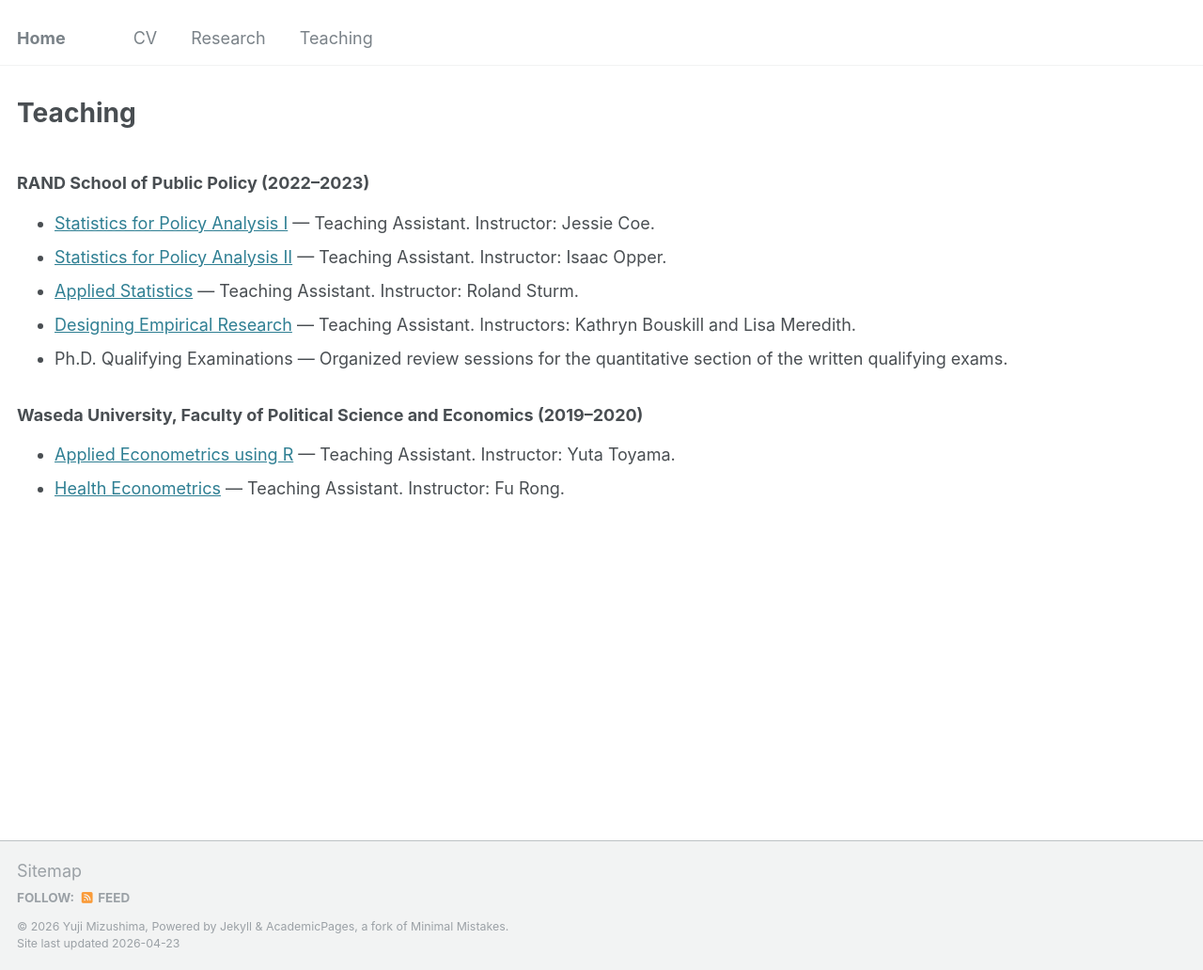
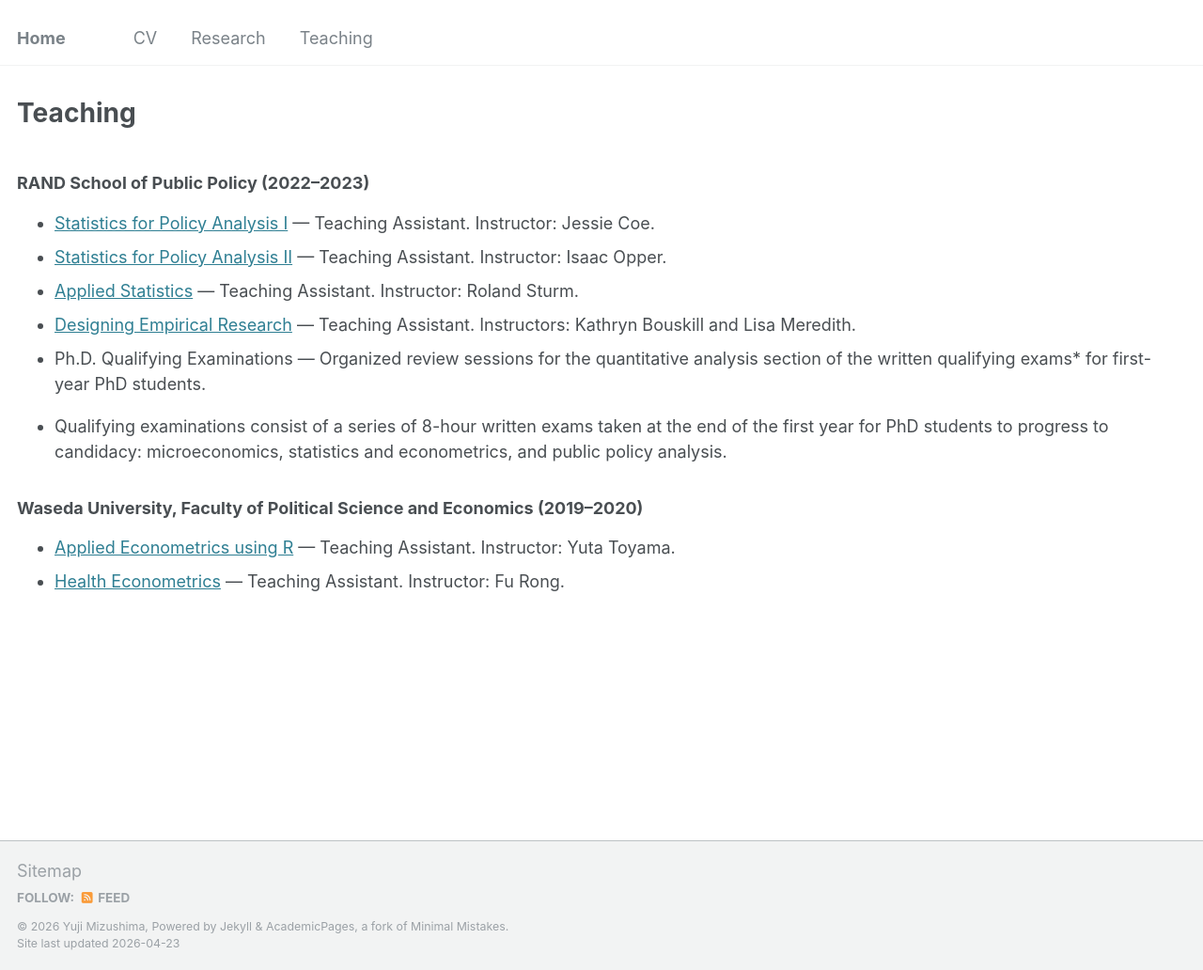
Before and after one commit to yujimizushima/yujimizushima.github.io, a Jekyll site: the page built from _pages/teaching.md, in a window 1280 px wide and 1032 px high. Shown: the whole window at 94% size. Built offline with Jekyll 4.4.1, drawn with Linux system fonts in a browser that asks for light colours.

Commit message:
Update teaching.md

```diff
--- a/_pages/teaching.md
+++ b/_pages/teaching.md
@@ -48,11 +48,11 @@ classes: wide
     </li>
     <li>
       <span class="course-title">Ph.D. Qualifying Examinations</span>
-      <span class="course-meta"> — Organized review sessions for the quantitative section of the written qualifying exams.</span>
+      <span class="course-meta"> — Organized review sessions for the quantitative analysis section of the written qualifying exams* for first-year PhD students.</span>
     </li>
   </ul>
 </div>
-
+* Qualifying examinations consist of a series of 8-hour written exams taken at the end of the first year for PhD students to progress to candidacy: microeconomics, statistics and econometrics, and public policy analysis.
 <div class="teaching-section">
   <h3>Waseda University, Faculty of Political Science and Economics (2019–2020)</h3>
   <ul>
```
